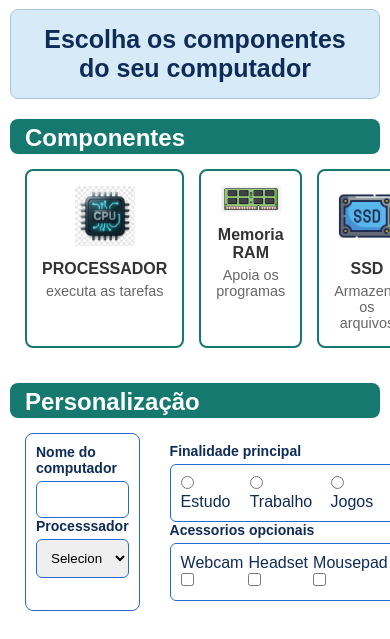
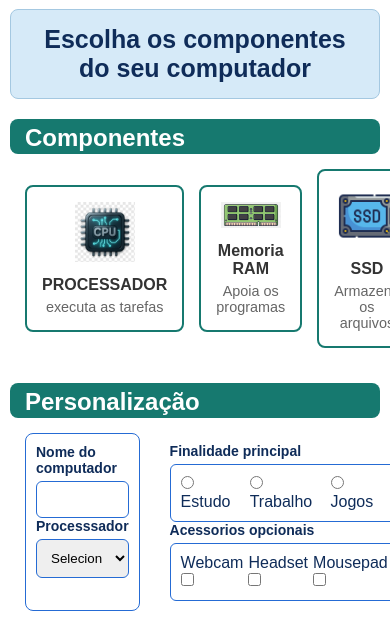
Before and after one commit to magnodev26-eng/curso_dev_free, a plain HTML site: page index.html in a window 390 px wide. Shown: the part 179-818 px from the top of the page. Drawn offline with Linux system fonts and the light colour scheme.

Commit message:
resta o mobile

```diff
--- a/style.css
+++ b/style.css
@@ -241,13 +241,9 @@ footer {
     border: 1px solid #256bd4;
 }
 
-/*#uso {
-    width: 100%;
-    display: flex;
-}*/
 
-@media (min-width: 768px) {
+@media (max-width: 440px) {
     .conteiner_cards {
-        justify-content: space-between;
+        align-items: center;
     }
 }
```
